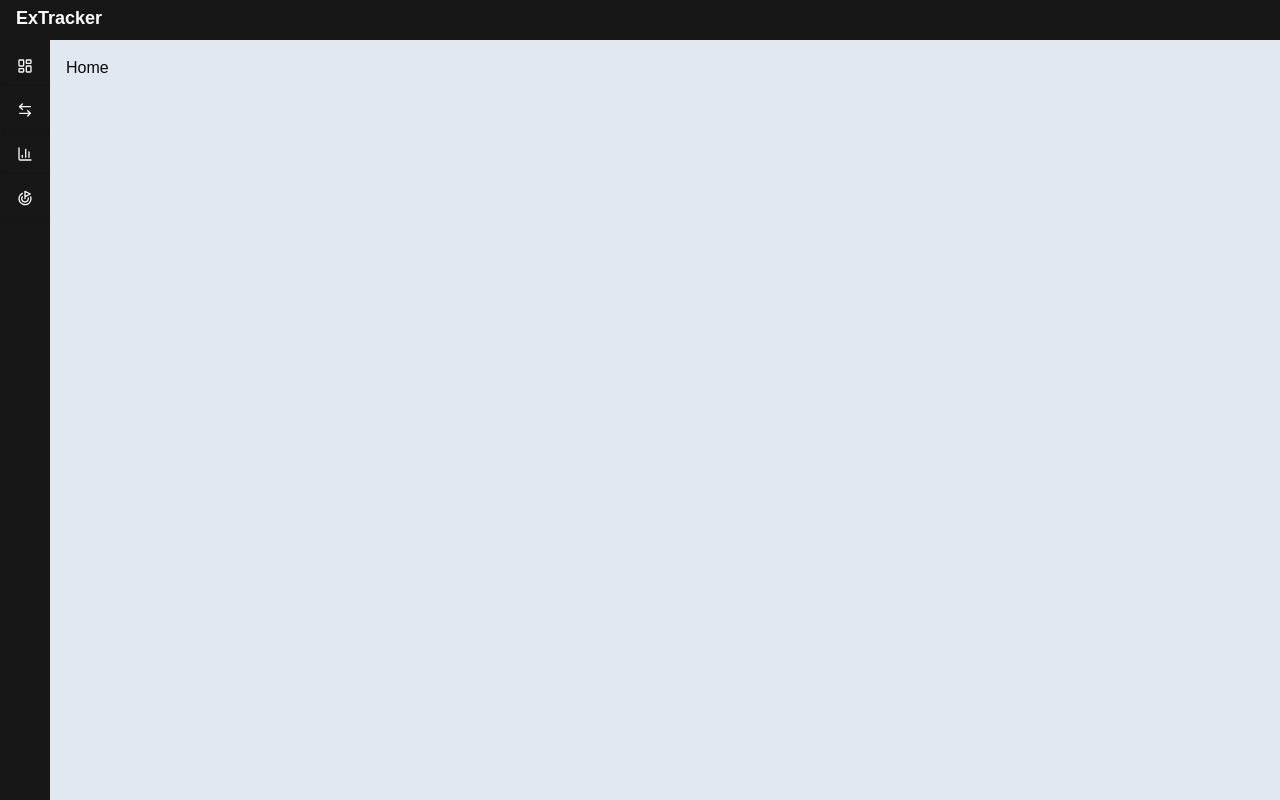
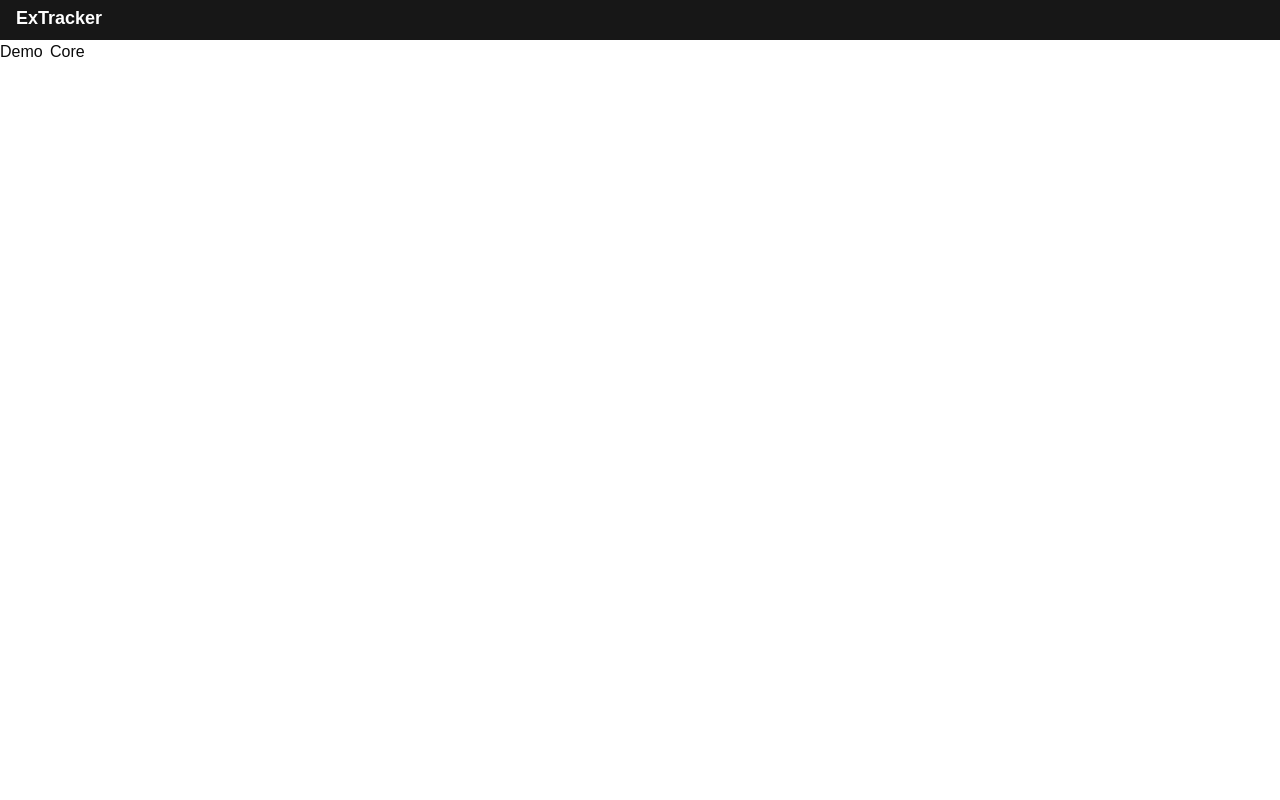
Before and after one commit to Shanaka11/exp_tracker, a Next.js app: page / in a window 1280 px wide. Built offline with nearby package versions, Linux system fonts and the light colour scheme.

Commit message:
Added a demo page

```diff
--- /dev/null
+++ b/src/app/(core)/layout.tsx
@@ -0,0 +1,19 @@
+import SideNav from '@/components/common/SideNav';
+import React from 'react';
+
+const layout = ({
+	children,
+}: Readonly<{
+	children: React.ReactNode;
+}>) => {
+	return (
+		<div className='grid grid-rows-subgrid grid-cols-subgrid col-span-2'>
+			<SideNav />
+			<main className='py-4 px-4 bg-slate-200 h-full overflow-auto md:overflow-hidden col-span-2 md:col-span-1'>
+				{children}
+			</main>
+		</div>
+	);
+};
+
+export default layout;
--- a/src/app/layout.tsx
+++ b/src/app/layout.tsx
@@ -3,7 +3,6 @@ import { Geist, Geist_Mono } from 'next/font/google';
 import './globals.css';
 import { Toaster } from '@/components/ui/toaster';
 import Providers from '@/providers/Providers';
-import SideNav from '@/components/common/SideNav';
 import AppBar from '@/components/common/AppBar';
 
 const geistSans = Geist({
@@ -33,10 +32,7 @@ export default function RootLayout({
 			>
 				<Providers>
 					<AppBar />
-					<SideNav />
-					<main className='py-4 px-4 bg-slate-200 h-full overflow-auto md:overflow-hidden col-span-2 md:col-span-1'>
-						{children}
-					</main>
+					{children}
 					<Toaster />
 				</Providers>
 			</body>
--- a/src/app/page.tsx
+++ b/src/app/page.tsx
@@ -1,3 +1,10 @@
+import Link from 'next/link';
+
 export default function Home() {
-	return <h1>Home</h1>;
+	return (
+		<>
+			<Link href='/demo/dashboard'>Demo</Link>
+			<Link href='/dashboard'>Core</Link>
+		</>
+	);
 }
--- a/src/components/common/SideNav.tsx
+++ b/src/components/common/SideNav.tsx
@@ -1,3 +1,4 @@
+'use client';
 import Link from 'next/link';
 import React from 'react';
 import { buttonVariants } from '../ui/button';
@@ -13,8 +14,11 @@ import {
 	TooltipProvider,
 	TooltipTrigger,
 } from '../ui/tooltip';
+import { usePathname } from 'next/navigation';
 
 const SideNav = () => {
+	const pathname = usePathname();
+
 	return (
 		<nav className='hidden md:flex flex-col gap-2 items-center py-2 bg-primary'>
 			<TooltipProvider>
@@ -26,7 +30,9 @@ const SideNav = () => {
 								className:
 									'w-full rounded-none hover:translate-x-1 hover:rounded-sm',
 							})}
-							href={'/dashboard'}
+							href={
+								pathname.includes('/demo/') ? '/demo/dashboard' : '/dashboard'
+							}
 						>
 							<LayoutDashboard />
 						</Link>
@@ -46,7 +52,11 @@ const SideNav = () => {
 								className:
 									'w-full rounded-none hover:translate-x-1 hover:rounded-sm',
 							})}
-							href={'/transactions'}
+							href={
+								pathname.includes('/demo/')
+									? '/demo/transactions'
+									: '/transactions'
+							}
 						>
 							<ArrowLeftRight />
 						</Link>
@@ -64,7 +74,11 @@ const SideNav = () => {
 								className:
 									'w-full rounded-none hover:translate-x-1 hover:rounded-sm',
 							})}
-							href={'/costbuckets'}
+							href={
+								pathname.includes('/demo/')
+									? '/demo/costbuckets'
+									: '/costbuckets'
+							}
 						>
 							<ChartColumn />
 						</Link>
@@ -84,7 +98,7 @@ const SideNav = () => {
 								className:
 									'w-full rounded-none hover:translate-x-1 hover:rounded-sm',
 							})}
-							href={'/goals'}
+							href={pathname.includes('/demo/') ? '/demo/goals' : '/goals'}
 						>
 							<Goal />
 						</Link>
```
Also changed, not shown: src/app/(core)/(main)/costbuckets/page.tsx (renamed from src/app/costbuckets/page.tsx), src/app/(core)/(main)/dashboard/page.tsx (renamed from src/app/dashboard/page.tsx), src/app/(core)/(main)/goals/page.tsx (renamed from src/app/goals/page.tsx), src/app/(core)/(main)/transactions/page.tsx (renamed from src/app/transactions/page.tsx), src/app/(core)/demo/costbuckets/page.tsx (renamed from src/app/demo/costbuckets/page.tsx), src/app/(core)/demo/dashboard/page.tsx (renamed from src/app/demo/dashboard/page.tsx), src/app/(core)/demo/goals/page.tsx (renamed from src/app/demo/goals/page.tsx), src/app/(core)/demo/transactions/page.tsx (renamed from src/app/demo/transactions/page.tsx).
